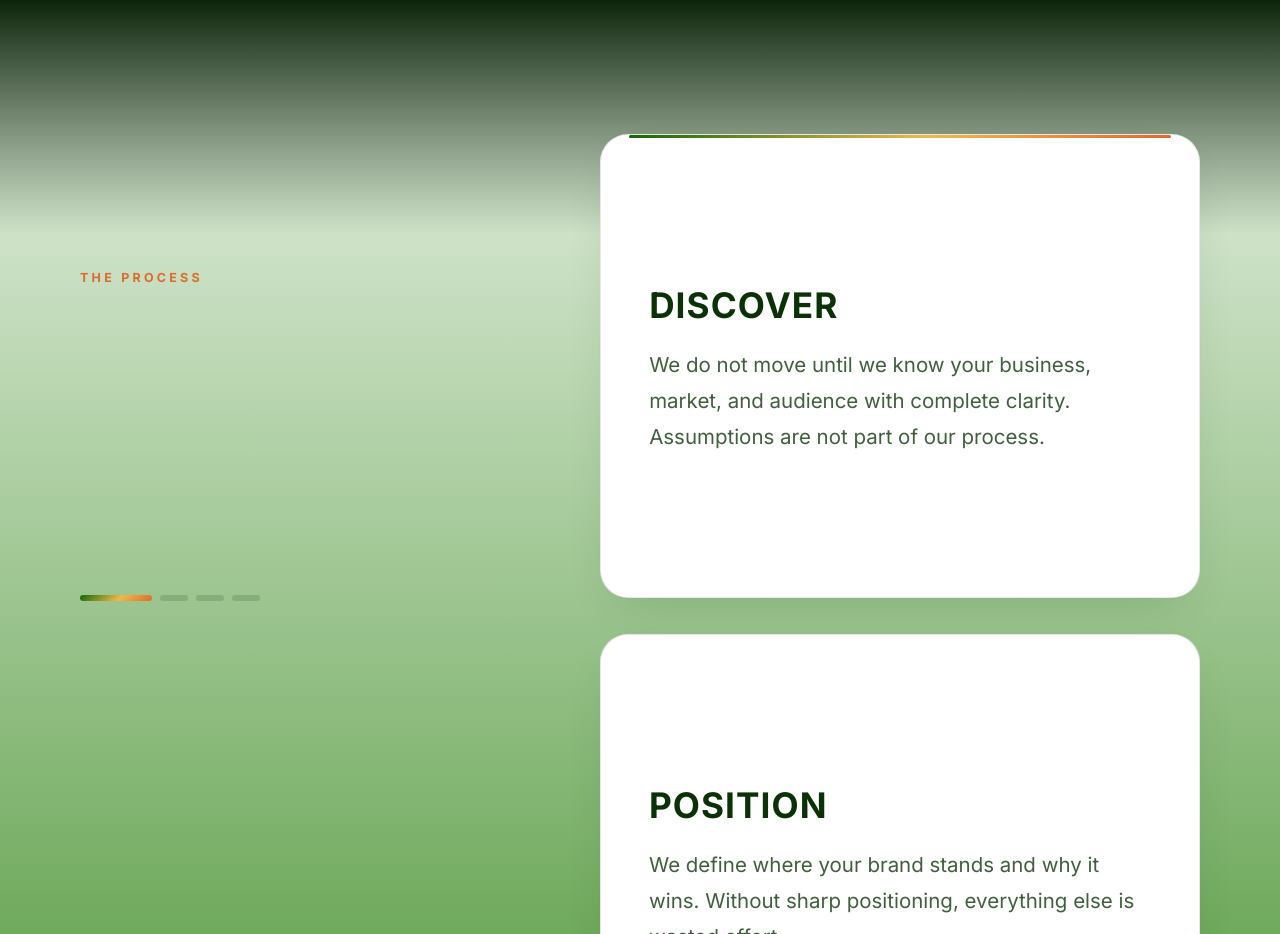
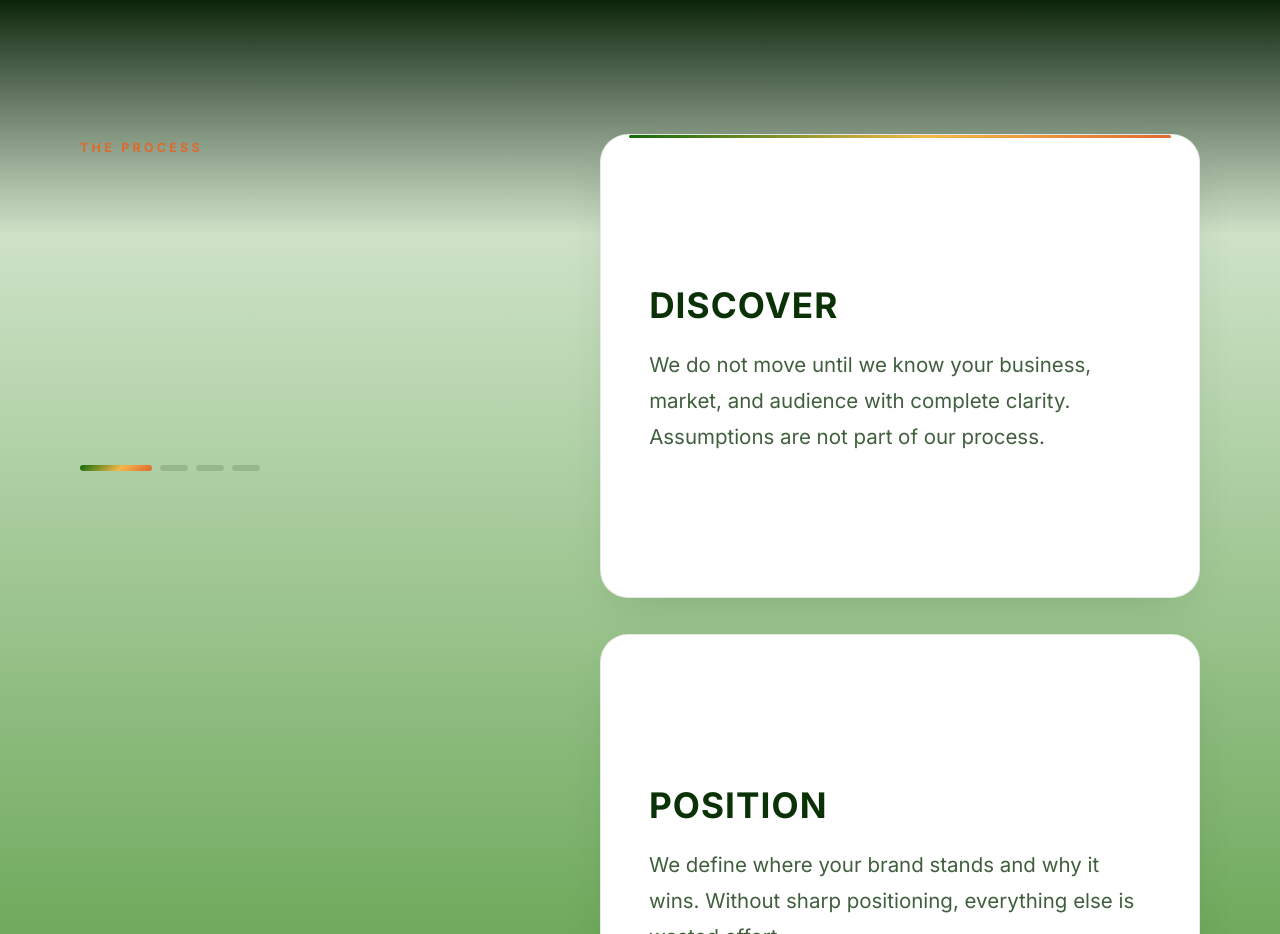
Before and after one commit to alinouh1/website-growthstationco, a Next.js app: page /website-growthstationco/framework in a window 1280 px wide. Shown: the part 880-1814 px from the top of the page. Built offline with nearby package versions, Linux system fonts and the light colour scheme; no server answers.

Commit message:
change the procces number in frame work page

```diff
--- a/src/app/framework/_components/StepsStage.js
+++ b/src/app/framework/_components/StepsStage.js
@@ -2,7 +2,7 @@
 import { useEffect, useRef, useState } from "react";
 import styles from "./StepsStage.module.css";
 
-// المراحل الأربعة: الرقم الكبير على الجنب بيتبدّل مع الـ scroll (IntersectionObserver واحد بس)
+// رقم واحد كبير ثابت على الجنب بيتبدّل مع الـ scroll (IntersectionObserver واحد بس)
 export default function StepsStage({ steps }) {
   const [active, setActive] = useState(0);
   const refs = useRef([]);
--- a/src/app/framework/_components/StepsStage.module.css
+++ b/src/app/framework/_components/StepsStage.module.css
@@ -2,9 +2,9 @@
   position: relative;
   padding: 140px 20px 150px;
   color: var(--green-900);
-  background:
-  linear-gradient(180deg, var(--green-50), #569b40 50%, var(--green-50));
-  overflow: hidden;
+  background: linear-gradient(180deg, var(--green-50), #569b40 50%, var(--green-50));
+  /* مهم: overflow:hidden كان بيكسر الـ sticky. clip بيقص من غير ما يعمل scroll container */
+  overflow: clip;
 }
 .section::before {
   content: "";
@@ -143,6 +143,7 @@
     display: block;
     position: sticky;
     top: 130px;
+    align-self: start;
   }
   .list {
     gap: 36px;
```
